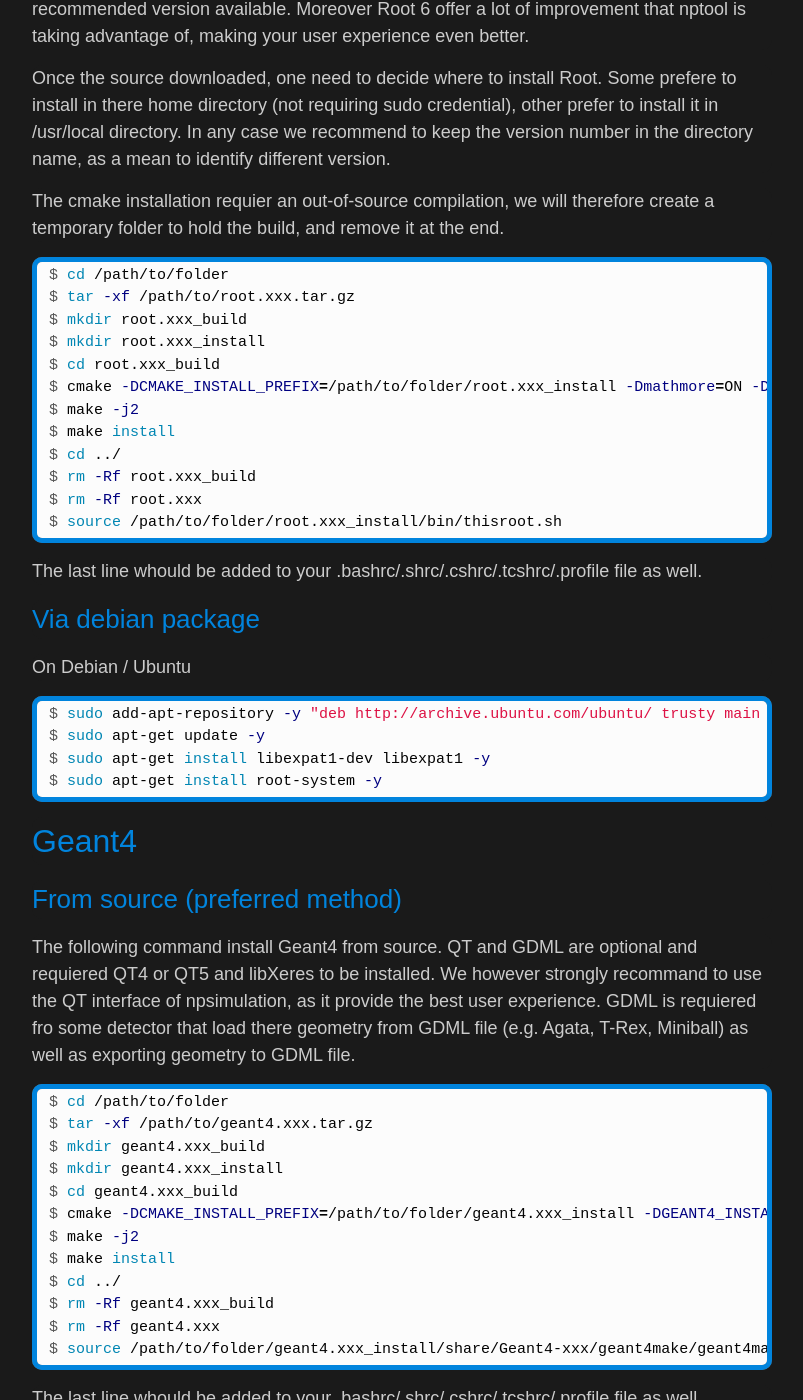
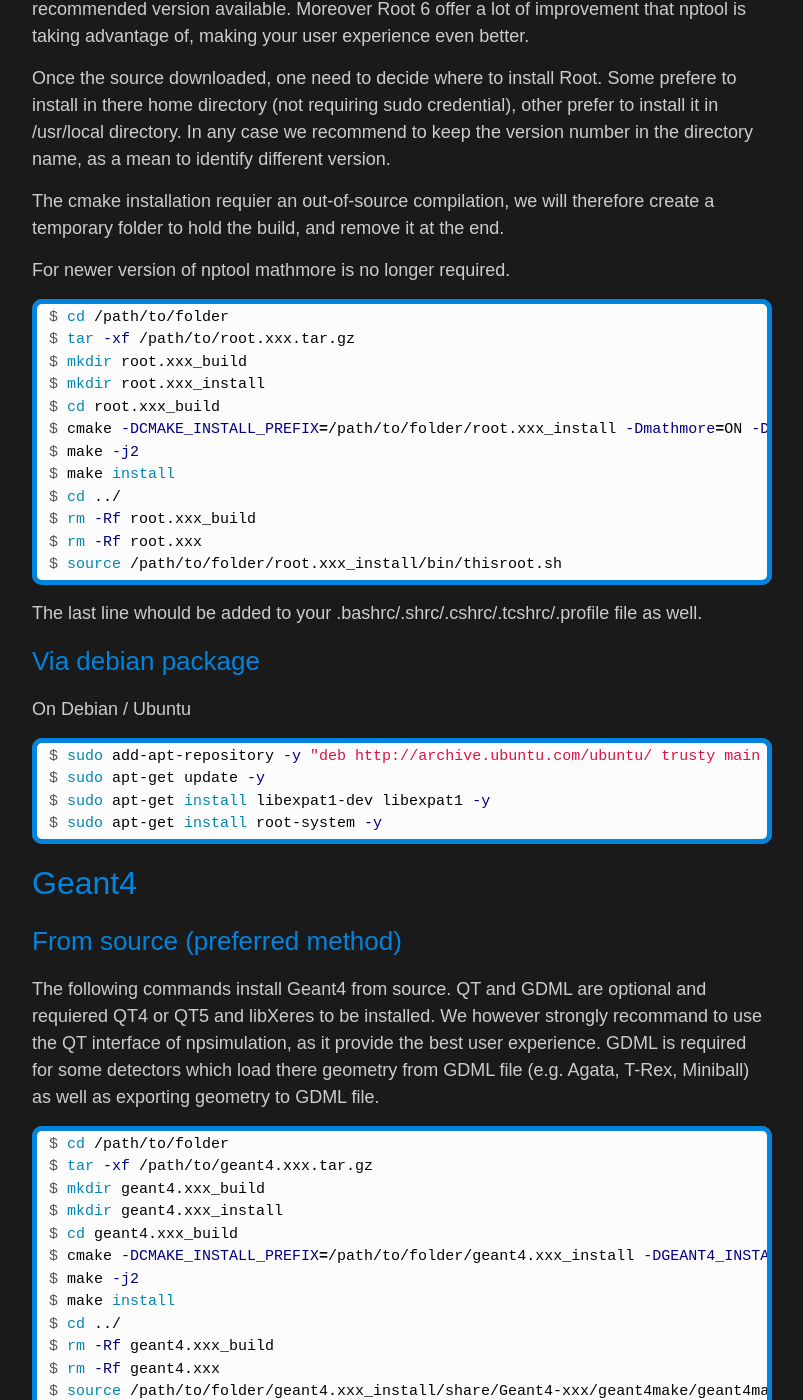
Before and after one commit to adrien-matta/nptool, a Jekyll site: the page built from _manual/root-geant4.md, in a window 1280 px wide and 1400 px high, scrolled down 1832 px. Shown: the whole window, without its empty margins (238-1041 px from the left). Built offline with Jekyll 4.4.1, drawn with Linux system fonts in a browser that asks for light colours; some web fonts are replaced; some of the changed text lies outside the part shown.

Commit message:
* spelling correction in manual

```diff
--- a/_manual/root-geant4.md
+++ b/_manual/root-geant4.md
@@ -28,9 +28,9 @@
 {% endhighlight %}
 
 
-## GSL
+## GSL (no longer needed)
 
-nptool requiere the libmathmore from ROOT, which is build only when the GNU Scientific Library (GSL) is present. This package can be installed easely via package manager:
+nptool required the libmathmore from ROOT, which is build only when the GNU Scientific Library (GSL) is present. This package can be installed easely via package manager:
 
 On Ubuntu and Debian :
 {% highlight console %}
@@ -74,6 +74,8 @@
 
 The cmake installation requier an out-of-source compilation, we will therefore create a temporary folder to hold the build, and remove it at the end.
 
+For newer version of nptool mathmore is no longer required.
+
 {% highlight console %}
 $ cd /path/to/folder
 $ tar -xf /path/to/root.xxx.tar.gz
@@ -104,8 +106,8 @@
 ## Geant4
 
 ### From source (preferred method)
-The following command install Geant4 from source. QT and GDML are optional and requiered QT4 or QT5 and libXeres to be installed.
-We however strongly recommand to use the QT interface of npsimulation, as it provide the best user experience. GDML is requiered fro some detector that load there geometry from GDML file (e.g. Agata, T-Rex, Miniball) as well as exporting geometry to GDML file.
+The following commands install Geant4 from source. QT and GDML are optional and requiered QT4 or QT5 and libXeres to be installed.
+We however strongly recommand to use the QT interface of npsimulation, as it provide the best user experience. GDML is required for some detectors which load there geometry from GDML file (e.g. Agata, T-Rex, Miniball) as well as exporting geometry to GDML file.
 
 {% highlight console %}
 $ cd /path/to/folder
```
